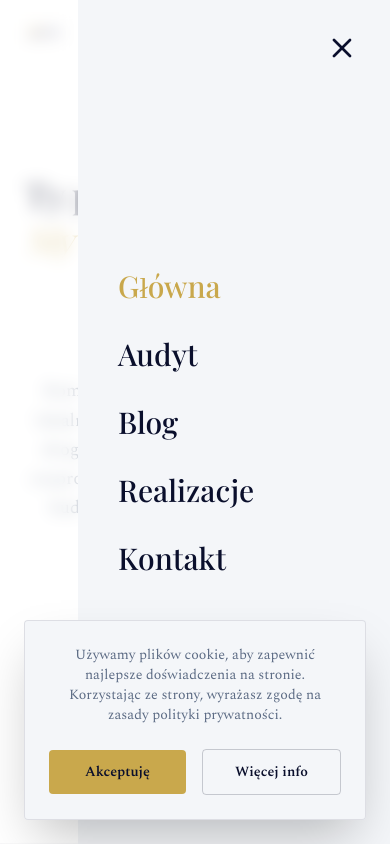
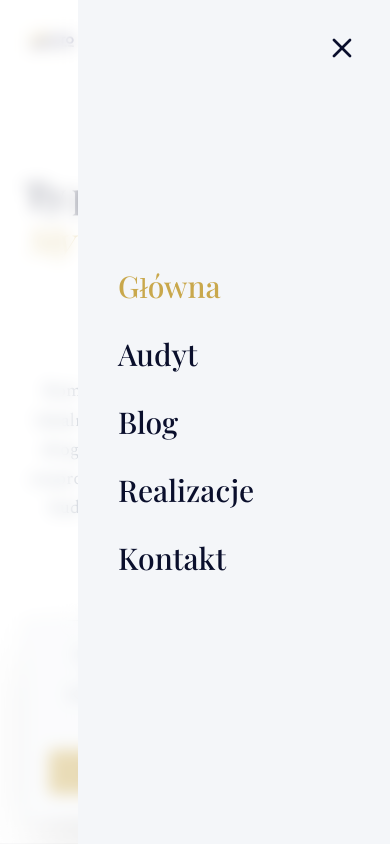
Before and after one commit to przemekszcz7/alto, a React (Vite) app: page / in a window 390 px wide. Both pictures are taken after a click on the button "Otwórz menu". Shown: the top 844 px of the page. Built offline with nearby package versions, Linux system fonts and the light colour scheme; a web font is replaced by a local one.

Commit message:
fix: add favicon generation and improve mobile menu
- Added automated generation of favicon.png and favicon.ico via resize script.
- Prevent body scrolling when the mobile menu is open for better UX.
- Improved navbar styling to maintain visibility during mobile menu interaction.

```diff
--- a/resize.js
+++ b/resize.js
@@ -22,7 +22,19 @@ async function resizeImage() {
       .toFormat('webp', { quality: 85 })
       .toFile(path.join(outputDir, 'loader_logo_800.webp'));
 
-    console.log('Successfully generated optimized images!');
+    // Generate public/favicon.png (512x512 PNG)
+    await sharp(inputPath)
+      .resize(512, 512)
+      .toFormat('png')
+      .toFile(path.join(__dirname, 'public/favicon.png'));
+
+    // Generate public/favicon.ico (32x32 PNG/ICO)
+    await sharp(inputPath)
+      .resize(32, 32)
+      .toFormat('png')
+      .toFile(path.join(__dirname, 'public/favicon.ico'));
+
+    console.log('Successfully generated optimized images, favicons!');
   } catch (err) {
     console.error('Error generating images:', err);
   }
--- a/src/components/Navbar.tsx
+++ b/src/components/Navbar.tsx
@@ -3,6 +3,7 @@ import { motion, AnimatePresence } from 'motion/react';
 import { Menu, X } from 'lucide-react';
 import { useHashRoute, getRouteFromPath } from '../hooks/useHashRoute';
 import navbarLogo from '../assets/images/regenerated_image_1780829676018.png?width=256&format=webp';
+import { createPortal } from 'react-dom';
 
 const links = [
   { name: 'Główna', href: '/' },
@@ -48,6 +49,18 @@ export default function Navbar() {
       lastScrollY.current = scrollY;
     });
   }, []);
+
+  // Set body overflow hidden when menu is open to avoid scrolling issues
+  useEffect(() => {
+    if (isMobileMenuOpen) {
+      document.body.style.overflow = 'hidden';
+    } else {
+      document.body.style.overflow = '';
+    }
+    return () => {
+      document.body.style.overflow = '';
+    };
+  }, [isMobileMenuOpen]);
 
   useEffect(() => {
     window.addEventListener('scroll', handleScroll, { passive: true });
@@ -119,7 +132,7 @@ export default function Navbar() {
   return (
     <nav
       className={`fixed top-0 left-0 w-full z-50 transition-all duration-300 ${
-        isScrolled ? 'bg-navy-dark/80 backdrop-blur-md py-2 md:py-4 shadow-lg' : 'bg-transparent py-3 md:py-6'
+        isScrolled && !isMobileMenuOpen ? 'bg-navy-dark/80 backdrop-blur-md py-2 md:py-4 shadow-lg' : 'bg-transparent py-3 md:py-6'
       }`}
     >
       <div className="max-w-7xl mx-auto px-6 flex items-center justify-between">
@@ -135,7 +148,7 @@ export default function Navbar() {
             fetchPriority="high"
             width="144"
             height="144"
-            className="h-10 sm:h-14 md:h-24 lg:h-28 w-auto object-contain brightness-[1.05] contrast-[1.2] drop-shadow-[0_0_12px_rgba(201,168,76,0.25)] saturate-[1.25] transition-all duration-300 hover:scale-105"
+            className="h-14 sm:h-16 md:h-24 lg:h-28 w-auto object-contain brightness-[1.05] contrast-[1.2] drop-shadow-[0_0_12px_rgba(201,168,76,0.25)] saturate-[1.25] transition-all duration-300 hover:scale-105"
           />
         </a>
 
@@ -170,7 +183,8 @@ export default function Navbar() {
         </button>
       </div>
 
-      {/* Mobile Drawer */}
+      {/* Mobile Drawer via Portal to escape any containment context and z-indexing limits */}
+      {typeof window !== 'undefined' && createPortal(
         <AnimatePresence>
           {isMobileMenuOpen && (
             <>
@@ -179,14 +193,14 @@ export default function Navbar() {
                 animate={{ opacity: 1 }}
                 exit={{ opacity: 0 }}
                 onClick={() => setIsMobileMenuOpen(false)}
-              className="fixed inset-0 bg-navy-dark/60 backdrop-blur-sm z-[60]"
+                className="fixed inset-0 bg-navy-dark/60 backdrop-blur-sm z-[9990]"
               />
               <motion.div
                 initial={{ x: '100%' }}
                 animate={{ x: 0 }}
                 exit={{ x: '100%' }}
                 transition={{ type: 'spring', damping: 25, stiffness: 200 }}
-              className="fixed top-0 right-0 h-full w-[80%] max-w-sm bg-navy-light z-[70] p-10 flex flex-col justify-center"
+                className="fixed top-0 right-0 h-full w-[80%] max-w-sm bg-navy-light z-[9991] p-10 flex flex-col justify-center"
               >
                 <button
                   className="absolute top-8 right-8 text-white hover:text-primary cursor-pointer"
@@ -221,7 +235,9 @@ export default function Navbar() {
               </motion.div>
             </>
           )}
-      </AnimatePresence>
+        </AnimatePresence>,
+        document.body
+      )}
     </nav>
   );
 }
```
Also changed, not shown: public/favicon.png (added), 1 other file (tests, documents, lock files or other folders). Lines whose indentation alone changed are shown as unchanged.
